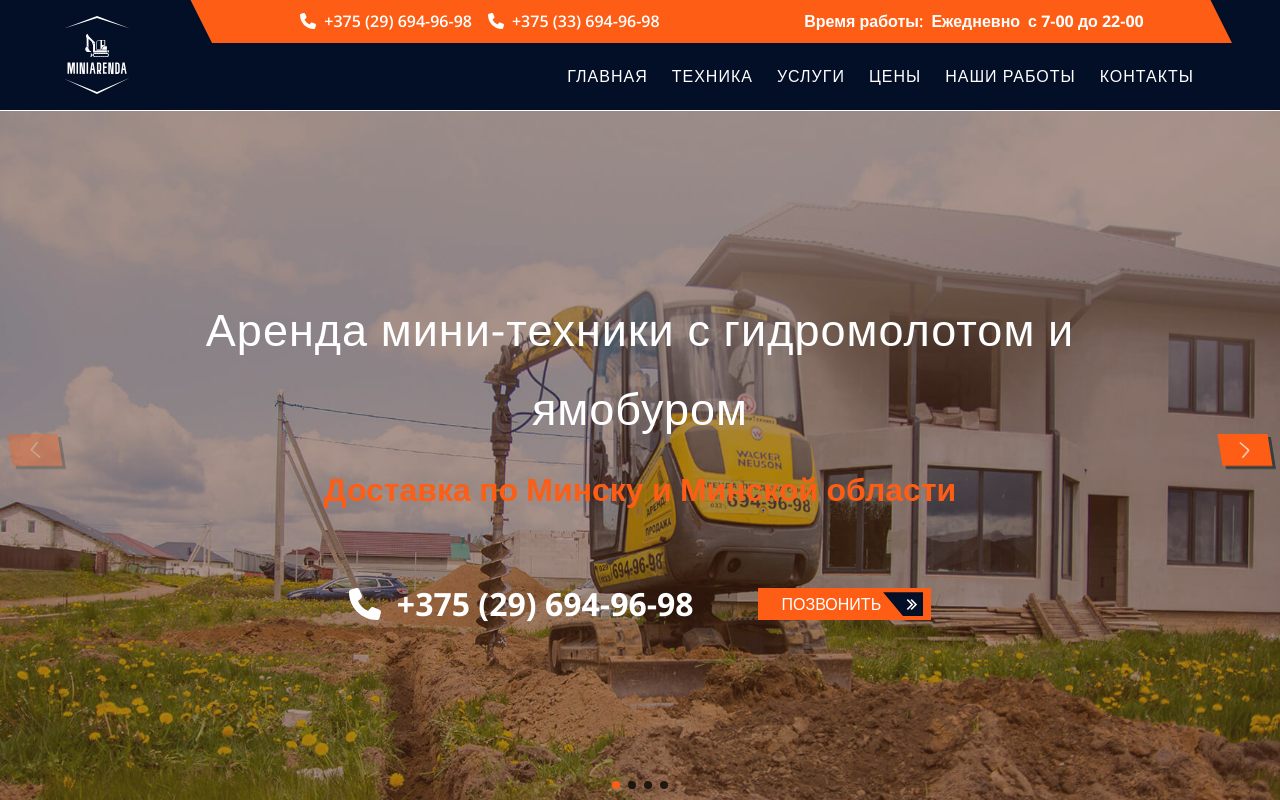
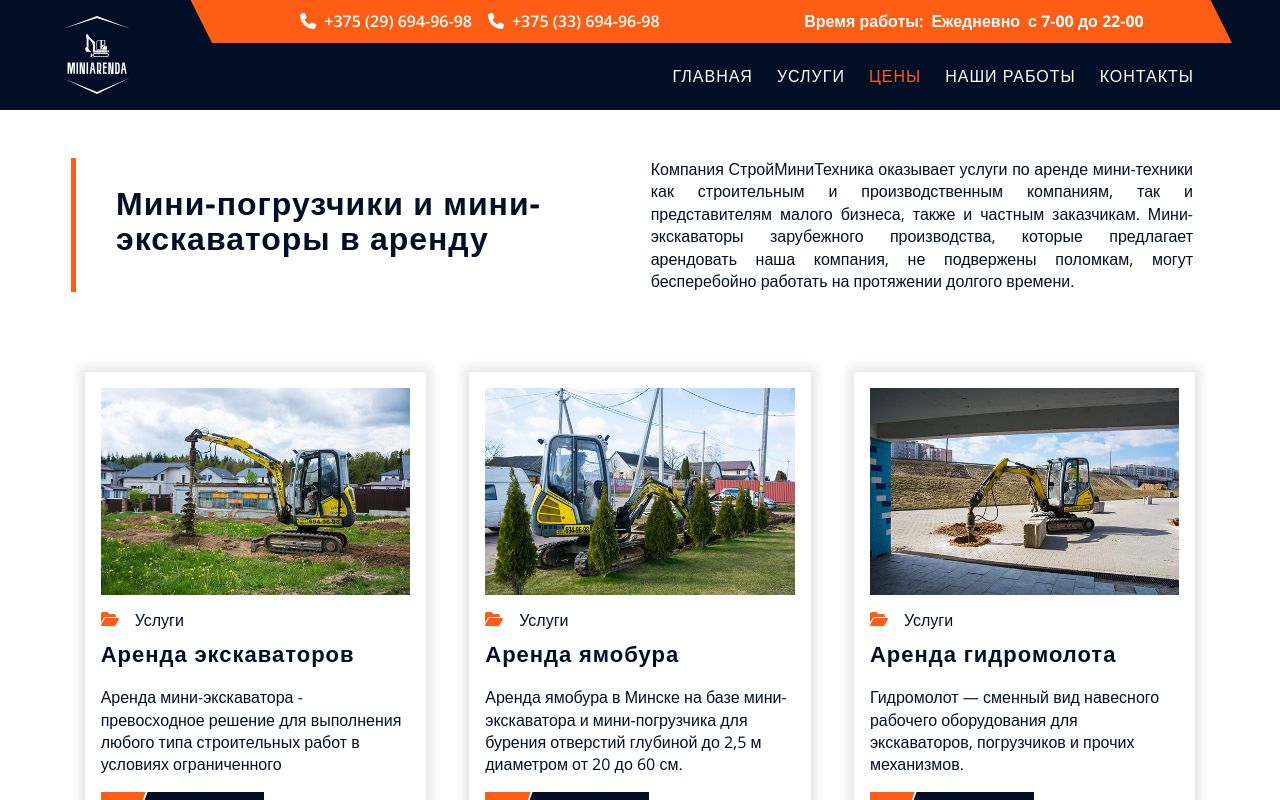
Before and after one commit to TanyaDanilovich/miniarenda_styled, a React (Create React App) app: page /price in a window 1280 px wide. Shown: the top 800 px of the page. Built offline with nearby package versions, Linux system fonts and the light colour scheme.

Commit message:
add navigation

```diff
--- a/package.json
+++ b/package.json
@@ -56,6 +56,7 @@
     "react-dev-utils": "12.0.1",
     "react-dom": "19.0.0-rc-4c2e457c7c-20240522",
     "react-refresh": "0.14.0",
+    "react-router-dom": "^6.24.0",
     "react-scripts": "^5.0.1",
     "resolve": "1.22.8",
     "resolve-url-loader": "5.0.0",
--- a/src/app/App.tsx
+++ b/src/app/App.tsx
@@ -1,11 +1,9 @@
 /// <reference types="react/canary" />
-
-import {Header} from '../widgets/header/Header';
 import React from 'react';
 import {Footer} from '../widgets/footer/Footer';
-import {Main} from '../widgets/main/Main';
-
 import {register} from 'swiper/element/bundle';
+import {RouterProvider} from 'react-router-dom';
+import {router} from './router';
 
 
 // Register Swiper web component
@@ -15,9 +13,7 @@ function App() {
 
     return (
         <div>
-            <Header/>
-            <Main/>
-
+            <RouterProvider router = {router} fallbackElement = {<p>Loading...</p>}/>;
             <Footer/>
         </div>
     );
--- /dev/null
+++ b/src/app/router.ts
@@ -0,0 +1,35 @@
+import {createBrowserRouter} from 'react-router-dom';
+import {Layout} from '../widgets/layout/Layout';
+import {Main} from '../widgets/main/Main';
+import {Questions} from '../widgets/questions/Questions';
+import {Services} from '../widgets/services/Services';
+
+export const router = createBrowserRouter([
+    {
+        path: "/",
+        Component: Layout,
+
+        children: [
+            {
+                index: true,
+                Component: Main,
+            },
+            {
+                path: "uslugi",
+                Component: Questions
+            },
+            {
+                path: "price",
+                Component: Services
+            },
+            {
+                path: "projects",
+                Component: Questions
+            },
+            {
+                path: "contacts",
+                Component: Questions
+            }
+        ]
+    },
+]);
--- a/src/shared/ui/navigation/Navigation.tsx
+++ b/src/shared/ui/navigation/Navigation.tsx
@@ -4,6 +4,7 @@ import {BurgerButton} from '../BurgerButton';
 import React from 'react';
 import {S_NavItem} from './S_NavItem';
 import {S_NavLink} from './S_NavLink';
+import {Link} from 'react-router-dom';
 
 type props = {
     isOpen: boolean,
@@ -19,27 +20,27 @@ export const Navigation = ({isOpen, isOpenToggle, closeToggle}: props) => {
             <nav onClick = {closeToggle}>
                 <ul>
                     <S_NavItem>
-                        <S_NavLink href = "#">Главная</S_NavLink>
+                        <S_NavLink to = "/"> Главная </S_NavLink>
                     </S_NavItem>
 
                     <S_NavItem onClick = {closeToggle}>
-                        <S_NavLink href = "#machineries">Техника</S_NavLink>
+                        {/*<S_NavLink href = "#machineries">Техника</S_NavLink>*/}
                     </S_NavItem>
 
                     <S_NavItem onClick = {closeToggle}>
-                        <S_NavLink href = "#">Услуги</S_NavLink>
+                        <S_NavLink to = "uslugi">Услуги</S_NavLink>
                     </S_NavItem>
 
                     <S_NavItem onClick = {closeToggle}>
-                        <S_NavLink href = "#">Цены</S_NavLink>
+                        <S_NavLink to = "price">Цены</S_NavLink>
                     </S_NavItem>
 
                     <S_NavItem onClick = {closeToggle}>
-                        <S_NavLink href = "#">Наши работы</S_NavLink>
+                        <S_NavLink to = "projects">Наши работы</S_NavLink>
                     </S_NavItem>
 
                     <S_NavItem onClick = {closeToggle}>
-                        <S_NavLink href = "#">Контакты</S_NavLink>
+                        <S_NavLink to = "contacts">Контакты</S_NavLink>
                     </S_NavItem>
 
                 </ul>
--- a/src/shared/ui/navigation/S_NavLink.ts
+++ b/src/shared/ui/navigation/S_NavLink.ts
@@ -2,9 +2,10 @@ import styled from "styled-components";
 import {outline} from '../../../app/styles/mixins';
 import {getResponsiveSize} from '../../utils/getResponsiveSize';
 import {BASE} from '../../constants';
+import {NavLink} from 'react-router-dom';
 
 
-export const S_NavLink = styled.a<{}>`
+export const S_NavLink = styled(NavLink)<{}>`
     //${outline()}
   display: inline-block;
   width: 100%;
@@ -17,6 +18,10 @@ export const S_NavLink = styled.a<{}>`
   letter-spacing: 1px;
   text-transform: uppercase;
 
+  &.active {
+    color: ${({theme}) => theme.colors.primary};
+  }
+
   @media ${({theme}) => theme.media.tablet} {
     padding: 1rem 0.75rem;
 
--- /dev/null
+++ b/src/widgets/layout/Layout.tsx
@@ -0,0 +1,12 @@
+import {Outlet} from 'react-router-dom';
+import {Header} from '../header/Header';
+
+export const Layout = () => {
+    return (
+        <div>
+            <Header/>
+
+            <Outlet/>
+        </div>
+    );
+}
--- a/src/widgets/main/Main.tsx
+++ b/src/widgets/main/Main.tsx
@@ -1,7 +1,7 @@
 import styled from "styled-components";
 import React from 'react';
 import {Services} from '../services/Services';
-import {servicesData} from '../services/servicesData';
+
 import {Machineries} from '../machineries/Machineries';
 import {machineriesData} from '../machineries/machineriesData';
 import {Delivery} from '../delivery/Delivery';
@@ -19,7 +19,7 @@ export const Main = ({}: props) => {
 
         <StyledMain>
             <Hero/>
-            <Services data = {servicesData}/>
+            <Services/>
             <Machineries data = {machineriesData}/>
             <Delivery/>
             <Reviews/>
--- a/src/widgets/services/Services.tsx
+++ b/src/widgets/services/Services.tsx
@@ -2,15 +2,17 @@ import styled from "styled-components";
 import {S_Container} from '../../shared/styled/S_Container';
 import React, {useId} from 'react';
 import {SectionTitle} from '../../shared/ui/sectionTitle/SectionTitle';
-import {ServiceCard, ServiceCardData} from './serviceCard/ServiceCard';
+import {ServiceCard} from './serviceCard/ServiceCard';
 import {S_Flex} from '../../shared/styled/S_Flex';
 import {sectionMargin} from '../../app/styles/mixins';
+import {servicesData} from './servicesData';
 
 type props = {
-    data: ServiceCardData[]
+   // data: ServiceCardData[]
 };
 
-export const Services = ({data}: props) => {
+export const Services = ({}: props) => {
+
 //&#8288;
     const serviceTitle = `Мини-погрузчики и мини-экскаваторы в аренду`
     const serviceText = " Компания СтройМиниТехника оказывает услуги по аренде мини-техники как строительным и\n" +
@@ -28,7 +30,7 @@ export const Services = ({data}: props) => {
 
                 <S_Flex $direction = {"column"} $gap = {"1rem"} $wrap = {"wrap"}>
 
-                    {data.map((card, index) => <ServiceCard key = {`${id}-${index}`} title = {card.title}
+                    {servicesData.map((card, index) => <ServiceCard key = {`${id}-${index}`} title = {card.title}
                                                             text = {card.text} image = {card.image}/>)}
                 </S_Flex>
             </S_Container>
```
Also changed, not shown: src/index.tsx (+6 -2 lines), 1 other file (tests, documents, lock files or other folders).
